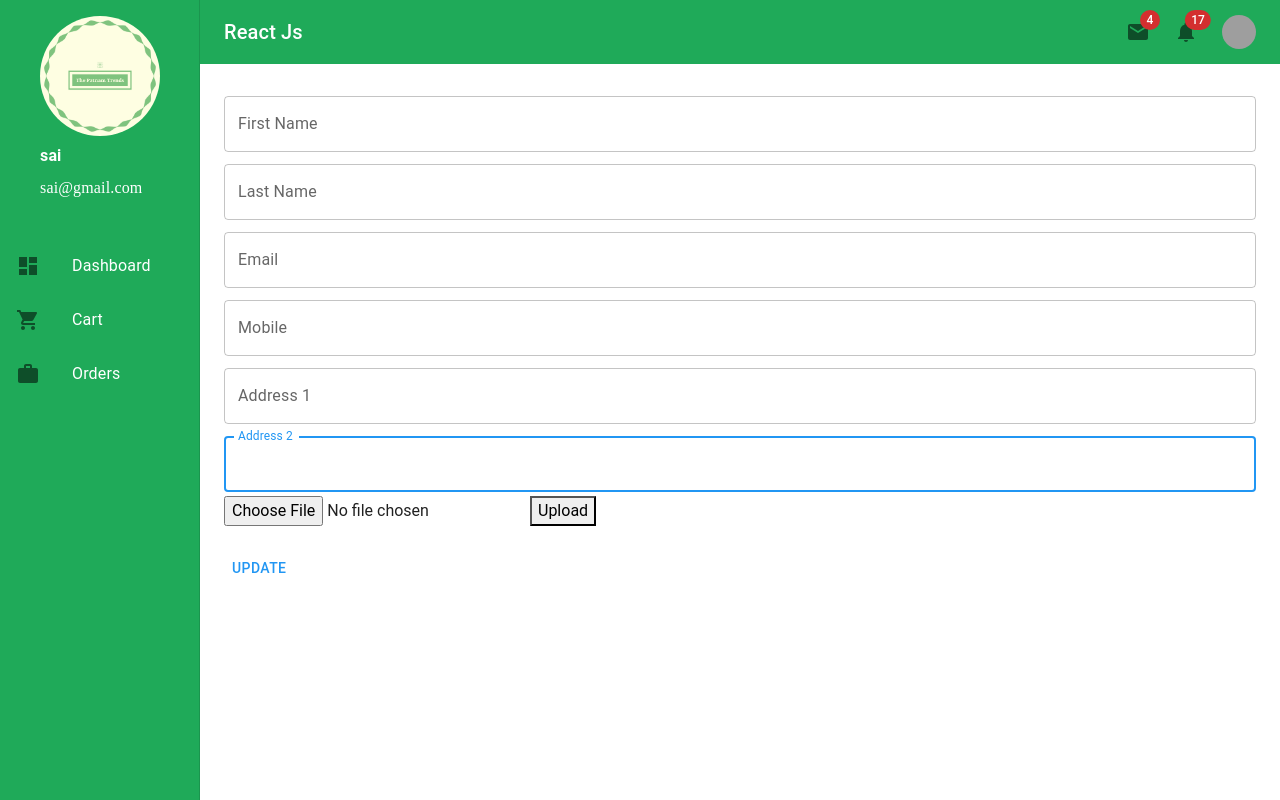
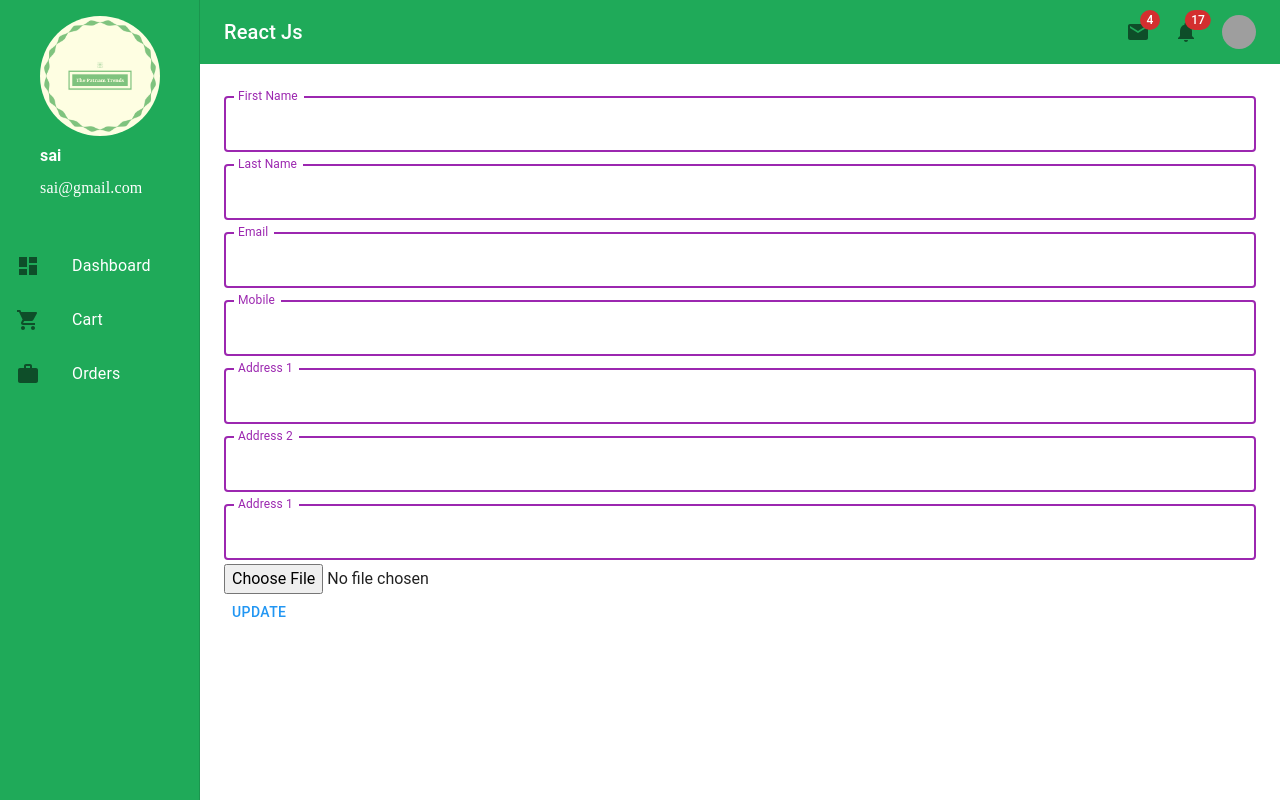
Before and after one commit to saiprakashk-387/Patnam_trends_client, a React (Create React App) app: page /myprofile in a window 1280 px wide. Built offline with nearby package versions, Linux system fonts and the light colour scheme; no server answers; grey boxes are pictures that could not be loaded.

Commit message:
update functionality issue

```diff
--- a/package.json
+++ b/package.json
@@ -21,6 +21,7 @@
     "react-redux": "^8.0.2",
     "react-router-dom": "^6.3.0",
     "react-scripts": "5.0.1",
+    "react-spinners": "^0.13.3",
     "react-toastify": "^9.0.5",
     "web-vitals": "^2.1.4",
     "yup": "^0.32.11"
--- a/src/API/Api.js
+++ b/src/API/Api.js
@@ -60,7 +60,6 @@ export const editProfile =  () => {
 };
 
 export const updateProfile = (Value,id) => {
-  console.log("form",Value);
   return (dispatch) => {
     axios
       .put(baseUrl +`/edituser/${id}`,Value, {
@@ -71,8 +70,6 @@ export const updateProfile = (Value,id) => {
       })
       .then((res) => {
         dispatch(sampleAction(res));
-        dispatch(editProfile())
-        console.log("ressdhbshj",res)
         toast.success("Profile Updated");
       })
       .catch((err) => {
--- a/src/Components/Navigation/Sidebar.jsx
+++ b/src/Components/Navigation/Sidebar.jsx
@@ -1,6 +1,5 @@
 import React from "react";
 import PropTypes from "prop-types";
-import { useSelector, useDispatch } from "react-redux";
 import { useNavigate, useLocation } from "react-router-dom";
 import { makeStyles } from "@mui/styles";
 import Avatar from "@mui/material/Avatar";
--- a/src/Components/Profile/MyProfile.jsx
+++ b/src/Components/Profile/MyProfile.jsx
@@ -1,188 +1,22 @@
-import React, { useState, useEffect } from "react";
+import React, {  useEffect } from "react";
 import { useDispatch, useSelector } from "react-redux";
-import { Link, useNavigate } from "react-router-dom";
-import Button from "@mui/material/Button";
-import IconButton from "@mui/material/Button";
-import AttachFileIcon from "@mui/material/Button";
-import TextField from "@mui/material/TextField";
-import DialogActions from "@mui/material/DialogActions";
-import DialogContent from "@mui/material/DialogContent";
-import DialogTitle from "@mui/material/DialogTitle";
-import { editProfile, updateProfile } from "../../API/Api";
+import { editProfile } from "../../API/Api";
 import { sampleSelector } from "../../redux/slice/index";
 import ProfileForm from "./ProfileForm";
 
 const MyProfile = () => {
   const dispatch = useDispatch();
   const { sample } = useSelector(sampleSelector);
-  const [multipleFiles, setMultipleFiles] = useState("");
-
-  const [Value, setValue] = useState({
-    email: sample?.data?.email,
-    mobile: sample?.data?.mobile,
-    firstname: sample?.data?.firstname,
-    lastname: sample?.data?.lastname,
-    address1: sample?.data?.address1,
-    address2: sample?.data?.address2,
-  });
 
   useEffect(() => {
     dispatch(editProfile());
-    if (sample) {
-      setValue(sample?.data);
-    }
-    // setValue(sample?.data);
   }, []);
 
-  console.log("state", Value);
-  console.log("api", sample);
-
-  //   useEffect(() => {
-  //     setValue( Value.email= sample?.data?.email)
-  //     setValue(Value.mobile= sample?.data?.mobile)
-  //     setValue(Value.firstname= sample?.data?.firstname)
-  //     setValue( Value.lastname= sample?.data?.lastname)
-  //     setValue( Value.address1= sample?.data?.address1)
-  //     setValue(Value.address2= sample?.data?.address2)
-  //  }, [sample])
-
-  const handleInput = (e) => {
-    e.preventDefault();
-    let myData = { ...Value };
-    myData[e.target.name] = e.target.value;
-    setValue(myData);
-  };
-
-  const MultipleFileChange = (e) => {
-    setMultipleFiles(e.target.files[0]);
-  };
-
-  const formValue = new FormData();
-  formValue.append("firstname", Value?.firstname);
-  formValue.append("lastname", Value?.lastname);
-  formValue.append("email", Value?.email);
-  formValue.append("mobile", Value?.mobile);
-  for (let i = 0; i < multipleFiles.length; i++) {
-    formValue.append("photoUrl", multipleFiles[i]);
-  }
-  formValue.append("password", Value?.password);
-  formValue.append("address1", Value?.address1);
-  formValue.append("address2", Value?.address2);
-  formValue.append("role", Value?.role);
-  formValue.append("status", Value?.status);
-
-  const updateProfileInfo = () => {
-    let id = Value?._id;
-    dispatch(updateProfile(Value, id));
-  };
-
-  const handleCloseForm = () => {};
   return (
     <div>
       <ProfileForm
-        updateProfileInfo={updateProfileInfo}
-        MultipleFileChange={MultipleFileChange}
         sample={sample}
-        handleInput={handleInput}
       />
-      {/* <TextField
-          autoFocus
-          margin="dense"
-          label="First Name"
-          name="firstname"
-          type="text"
-          fullWidth
-          variant="outlined"
-          value={Value?.firstname}
-          onChange={(e) => {
-            handleInput(e);
-          }}
-        />
-        <TextField
-          autoFocus
-          margin="dense"
-          label="Last Name"
-          name="lastname"
-          type="text"
-          fullWidth
-          variant="outlined"
-          value={Value?.lastname}
-          onChange={(e) => {
-            handleInput(e);
-          }}
-        />
-        <TextField
-          autoFocus
-          margin="dense"
-          label="Email"
-          name="email"
-          type="email"
-          fullWidth
-          variant="outlined"
-          value={Value?.email}
-          onChange={(e) => {
-            handleInput(e);
-          }}
-        />
-        <TextField
-          autoFocus
-          margin="dense"
-          label="Mobile"
-          type="number"
-          name="mobile"
-          fullWidth
-          variant="outlined"
-          value={Value?.mobile}
-          onChange={(e) => {
-            handleInput(e);
-          }}
-        />
-        <TextField
-          autoFocus
-          margin="dense"
-          label="Address 1"
-          name="address1"
-          type="text"
-          fullWidth
-          variant="outlined"
-          value={Value?.address1}
-          onChange={(e) => {
-            handleInput(e);
-          }}
-        />
-        <TextField
-          autoFocus
-          margin="dense"
-          label="Address 2"
-          name="address2"
-          type="text"
-          fullWidth
-          variant="outlined"
-          value={Value?.address2}
-          onChange={(e) => {
-            handleInput(e);
-          }}
-        />
-
-        <IconButton color="primary" component="label">
-          <div class="form-group col-lg-6 col-md-6">
-            <label for="image">Image</label>
-            <input
-              type="file"
-              class="form-control"
-              multiple
-              name="images"
-              onChange={(e) => multipleFiles(e)}
-              required
-            />
-          </div>
-
-
-          <AttachFileIcon fontSize="medium" />
-        </IconButton>
-
-        <Button onClick={handleCloseForm}>Cancel</Button>
-        <Button onClick={updateProfileInfo}>Update</Button> */}
     </div>
   );
 };
--- a/src/Components/Profile/ProfileForm.jsx
+++ b/src/Components/Profile/ProfileForm.jsx
@@ -1,113 +1,167 @@
-import React ,{useState}from 'react'
+import React, { useState, useEffect } from "react";
+import { useDispatch } from "react-redux";
 import Button from "@mui/material/Button";
-import IconButton from "@mui/material/Button";
-import AttachFileIcon from "@mui/material/Button";
 import TextField from "@mui/material/TextField";
-import UploadImage from './UploadImage';
+import { updateProfile } from "../../API/Api";
 
-const ProfileForm = ({updateProfileInfo,MultipleFileChange,sample,handleInput}) => {
+const ProfileForm = (props) => {
+  const dispatch = useDispatch();
+  const { sample } = props;
+  const [image, setImage] = useState("");
+  const [url, setUrl] = useState("");
+  const [Value, setValue] = useState({
+    email: "",
+    mobile: "",
+    firstname: "",
+    lastname: "",
+    address2: "",
+    address1: "",
+    photoUrl: url,
+  });
+
+  useEffect(() => {
+    setValue(sample.data);
+  }, [props]);
+  console.log("user", Value?.photoUrl);
+  sessionStorage.setItem("profilephoto",Value?.photoUrl)
+  const handleInput = (e) => {
+    e.preventDefault();
+    let myData = { ...Value };
+    myData[e.target.name] = e.target.value;
+    setValue(myData);
+  };
+  const uploadImage = () => {
+
+    const data = new FormData();
+    data.append("file", image);
+    data.append("upload_preset", "lisuczwe");
+    data.append("cloud_name", "dignfufky");
+    fetch("https://api.cloudinary.com/v1_1/dignfufky/image/upload", {
+      method: "post",
+      body: data,
+    })
+      .then((resp) => resp.json())
+      .then((data) => {
+        // setValue({photoUrl:data.url})
+        setUrl(data.url);
+      })
+      .catch((err) => console.log(err));
+  };
+
+  const formValue = new FormData();
+  formValue.append("firstname", Value?.firstname);
+  formValue.append("lastname", Value?.lastname);
+  formValue.append("email", Value?.email);
+  formValue.append("mobile", Value?.mobile);
+  formValue.append("address1", Value?.address1);
+  formValue.append("address2", Value?.address2);
+  formValue.append("role", Value?.role);
+  formValue.append("status", Value?.status);
+  formValue.append("password", Value?.password);
+  formValue.append("photoUrl", Value?.photoUrl);
+
+  const updateProfileInfo = () => {
+    let id = Value?._id;
+    dispatch(updateProfile(Value, id));
+  };
   return (
     <div>
-
       <TextField
-          autoFocus
+        label="First Name"
+        fullWidth
         margin="dense"
-          label="First Name"
+        color="secondary"
         name="firstname"
-          type="text"
-          fullWidth
-          variant="outlined"
-          value={sample?.data?.firstname}
+        value={Value?.firstname}
         onChange={(e) => {
           handleInput(e);
         }}
+        focused
       />
       <TextField
-          autoFocus
+        label="Last Name"
+        fullWidth
         margin="dense"
-          label="Last Name"
+        color="secondary"
         name="lastname"
-          type="text"
-          fullWidth
-          variant="outlined"
-          value={sample?.data?.lastname}
+        value={Value?.lastname}
         onChange={(e) => {
           handleInput(e);
         }}
+        focused
       />
       <TextField
-          autoFocus
+        label="Email"
+        fullWidth
         margin="dense"
-          label="Email"
+        color="secondary"
         name="email"
-          type="email"
-          fullWidth
-          variant="outlined"
-          value={sample?.data?.email}
+        value={Value?.email}
         onChange={(e) => {
           handleInput(e);
         }}
+        focused
       />
       <TextField
-          autoFocus
+        label="Mobile"
+        fullWidth
         margin="dense"
-          label="Mobile"
-          type="number"
+        color="secondary"
         name="mobile"
-          fullWidth
-          variant="outlined"
-          value={sample?.data?.mobile}
+        value={Value?.mobile}
         onChange={(e) => {
           handleInput(e);
         }}
+        focused
       />
       <TextField
-          autoFocus
+        label="Address 1"
+        fullWidth
         margin="dense"
-          label="Address 1"
+        color="secondary"
         name="address1"
-          type="text"
-          fullWidth
-          variant="outlined"
-          value={sample?.data?.address1}
+        value={Value?.address1}
         onChange={(e) => {
           handleInput(e);
         }}
+        focused
       />
       <TextField
-          autoFocus
+        label="Address 2 "
+        fullWidth
         margin="dense"
-          label="Address 2"
+        color="secondary"
         name="address2"
-          type="text"
-          fullWidth
-          variant="outlined"
-          value={sample?.data?.address2}
+        value={Value?.address2}
         onChange={(e) => {
           handleInput(e);
         }}
+        focused
       />
-        <UploadImage/>
+       <TextField
+        label="Address 1"
+        fullWidth
+        margin="dense"
+        color="secondary"
+        name="address1"
+        value={url}
+        onChange={(e) => {
+          handleInput(e);
+        }}
+        focused
+      />
+      <div>
+        <input type="file" onChange={(e) => setImage(e.target.files[0])} />
+        {image && <button onClick={uploadImage}>Upload Photo</button>}
+      </div>
+      {url && (
+        <div>
+          <img src={url} width={200} height={100} alt="Prfile Pic" />
+        </div>
+      )}
+      <Button onClick={updateProfileInfo}>Update</Button>
+    </div>
+  );
+};
 
-        {/* <IconButton color="primary" component="label">
-          <div class="form-group col-lg-6 col-md-6">
-            <label for="image">Image</label>
-            <input
-              type="file"
-              class="form-control"
-              multiple
-              name="images"
-              onChange={(e) => multipleFiles(e)}
-              required
-            />
-          </div>
-          <AttachFileIcon fontSize="medium" />
-        </IconButton> */}
-
-        <Button onClick={updateProfileInfo}>Update</Button>
-
-    </div>
-  )
-}
-
-export default ProfileForm
+export default ProfileForm;
--- a/src/Components/Profile/UploadImage.jsx
+++ /dev/null
@@ -1,37 +0,0 @@
-import React, { useState } from "react";
-const UploadImage = () => {
-  const [image, setImage] = useState("");
-  const [url, setUrl] = useState("");
-
-  const uploadImage = () => {
-    const data = new FormData();
-    data.append("file", image);
-    data.append("upload_preset", "lisuczwe");
-    data.append("cloud_name", "dignfufky");
-    fetch("https://res.cloudinary.com/dignfufky/image/upload", {
-      method: "post",
-      body: data,
-    })
-      .then((resp) => resp.json())
-      .then((data) => {
-        setUrl(data.url);
-      })
-      .catch((err) => console.log(err));
-  };
-  return (
-    <div>
-      <div>
-        <input
-          type="file"
-          onChange={(e) => setImage(e.target.files[0])}
-        ></input>
-        <button onClick={uploadImage}>Upload</button>
-      </div>
-      <div>
-        {/* <h1>Uploaded image will be displayed here</h1> */}
-        <img src={url} />
-      </div>
-    </div>
-  );
-};
-export default UploadImage;
--- a/src/Constants/index.jsx
+++ b/src/Constants/index.jsx
@@ -6,5 +6,5 @@ export const updateProfileUrl="https://patnam-trends-botique.herokuapp.com/api/e
 
 
 
-// export const token = sessionStorage.getItem("userToken");
-export const token = "eyJhbGciOiJIUzI1NiIsInR5cCI6IkpXVCJ9.eyJfaWQiOiI2MmJlNzZhMzMyOTM4Y2RiYjVhNDE3ZDgiLCJlbWFpbCI6InNhaUBnbWFpLmNvbSIsImlhdCI6MTY1NjkyMDEyMn0.cs-eiBdNY4DZJwwGnhxTuMFUxibIeAus1AelhRVCk3U";
+export const token = sessionStorage.getItem("userToken");
+// export const token = "eyJhbGciOiJIUzI1NiIsInR5cCI6IkpXVCJ9.eyJfaWQiOiI2MmJlNzZhMzMyOTM4Y2RiYjVhNDE3ZDgiLCJlbWFpbCI6InNhaUBnbWFpLmNvbSIsImlhdCI6MTY1NjkyMDEyMn0.cs-eiBdNY4DZJwwGnhxTuMFUxibIeAus1AelhRVCk3U";
```
Also changed, not shown: src/Components/Loader/Loader.jsx (added, +24 -0 lines), src/Components/Navigation/Header.jsx (+9 -4 lines), 1 other file (tests, documents, lock files or other folders). Lines whose indentation alone changed are shown as unchanged.
